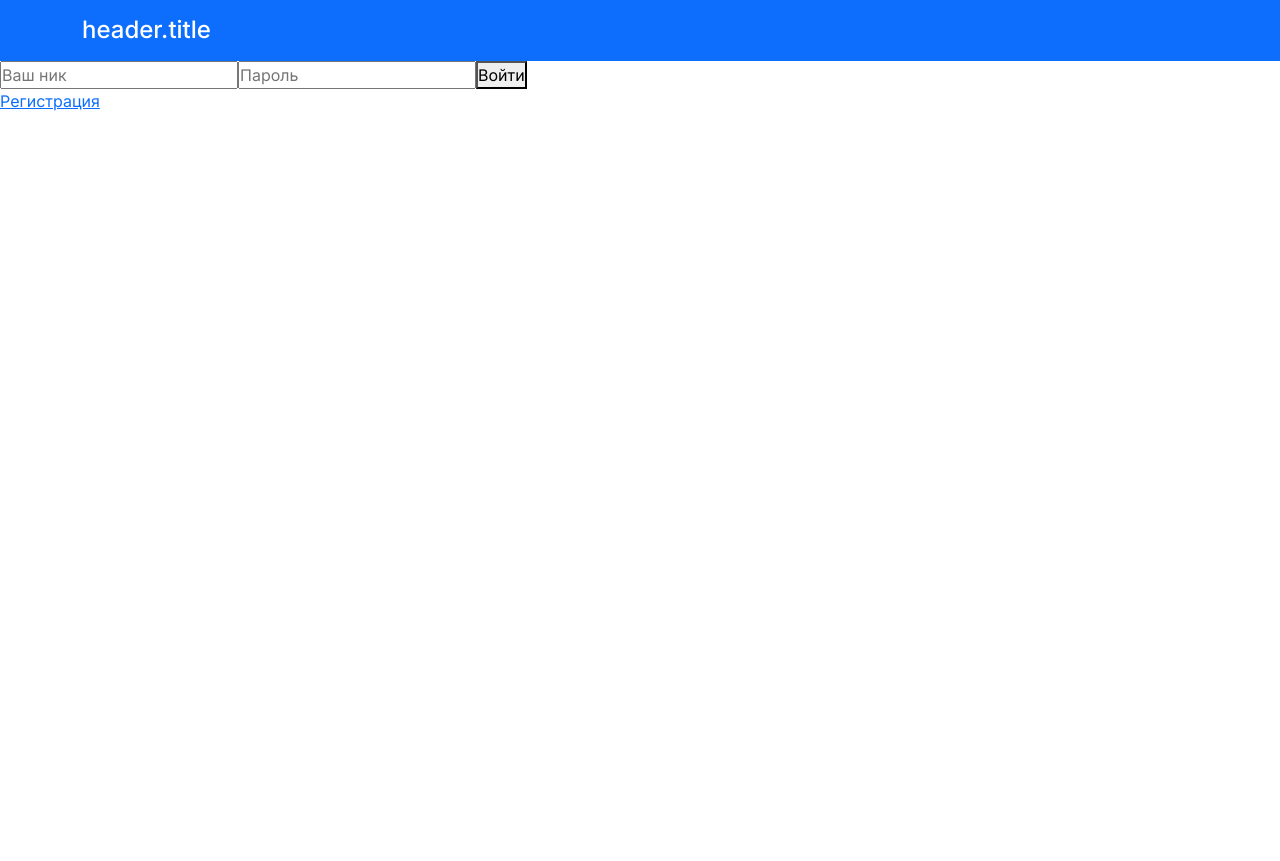
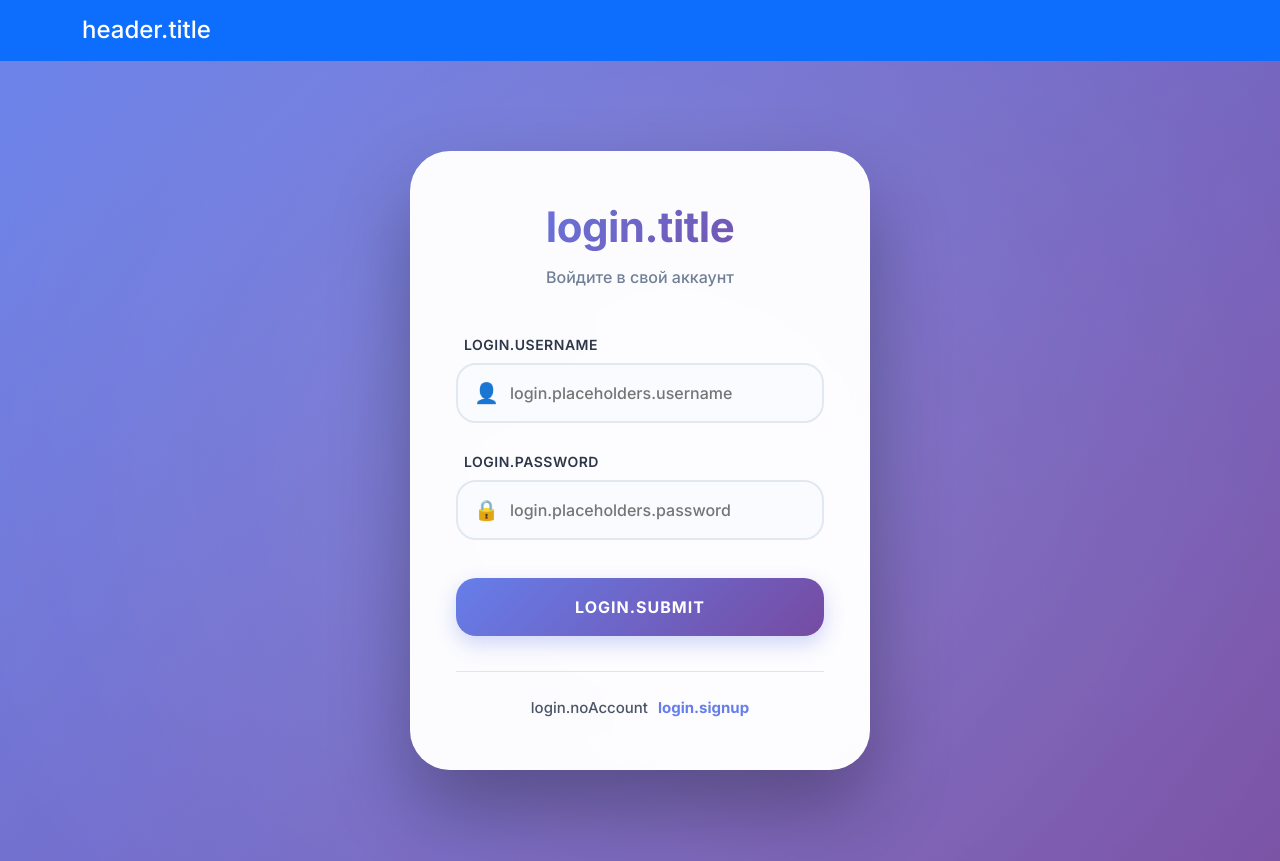
Before and after one commit to l1nky358/fullstack-javascript-project-12, a React (Vite) app in the folder frontend/: page /login in a window 1280 px wide. Before the commit the page ends 800 px from the top, so only its background shows below. Built offline with nearby package versions, Linux system fonts and the light colour scheme; no server answers.

Commit message:
Update Login.jsx

```diff
--- a/frontend/src/components/pages/Login.jsx
+++ b/frontend/src/components/pages/Login.jsx
@@ -1,48 +1,104 @@
 import { useState } from 'react';
 import { useNavigate, Link } from 'react-router-dom';
+import { useTranslation } from 'react-i18next';
 import { useLoginMutation } from '../../services/api';
 import { useAuth } from '../../hooks/useAuth';
 
 const Login = () => {
+  const { t } = useTranslation();
   const navigate = useNavigate();
   const { login } = useAuth();
-  const [loginMutation] = useLoginMutation();
+  const [loginMutation, { isLoading }] = useLoginMutation();
   const [username, setUsername] = useState('');
   const [password, setPassword] = useState('');
-  const [error, setError] = useState('');
+  const [authError, setAuthError] = useState('');
 
   const handleSubmit = async (e) => {
     e.preventDefault();
-    setError('');
+    setAuthError('');
+
+    if (isLoading) return;
 
     try {
       const response = await loginMutation({ username, password }).unwrap();
       login(response.token, username);
       navigate('/');
     } catch (err) {
-      setError('Неверные имя пользователя или пароль');
+      setAuthError(t('login.errors.invalidCredentials') || 'Неверные имя пользователя или пароль');
     }
   };
 
   return (
-    <div>
-      <form onSubmit={handleSubmit}>
+    <div className="auth-container">
+      <div className="auth-card">
+        <div className="auth-header">
+          <h2>{t('login.title') || 'Вход'}</h2>
+          <p>Войдите в свой аккаунт</p>
+        </div>
+
+        {authError && (
+          <div className="auth-error">
+            {authError}
+          </div>
+        )}
+
+        <form onSubmit={handleSubmit} className="auth-form">
+          <div className="form-group">
+            <label htmlFor="username">
+              {t('login.username') || 'Имя пользователя'}
+            </label>
+            <div className="input-wrapper">
+              <span className="input-icon">👤</span>
               <input
                 type="text"
+                id="username"
                 value={username}
                 onChange={(e) => setUsername(e.target.value)}
-          placeholder="Ваш ник"
+                placeholder={t('login.placeholders.username') || 'Ваш ник'}
+                className="form-input"
+                required
               />
+            </div>
+          </div>
+
+          <div className="form-group">
+            <label htmlFor="password">
+              {t('login.password') || 'Пароль'}
+            </label>
+            <div className="input-wrapper">
+              <span className="input-icon">🔒</span>
               <input
                 type="password"
+                id="password"
                 value={password}
                 onChange={(e) => setPassword(e.target.value)}
-          placeholder="Пароль"
+                placeholder={t('login.placeholders.password') || 'Пароль'}
+                className="form-input"
+                required
               />
-        {error && <div>{error}</div>}
-        <button type="submit">Войти</button>
+            </div>
+          </div>
+
+          <button
+            type="submit"
+            className="auth-button"
+            disabled={isLoading}
+          >
+            {isLoading ? (
+              <span className="button-loader"></span>
+            ) : (
+              t('login.submit') || 'Войти'
+            )}
+          </button>
         </form>
-      <Link to="/signup">Регистрация</Link>
+
+        <div className="auth-footer">
+          {t('login.noAccount') || 'Нет аккаунта?'}{' '}
+          <Link to="/signup" className="auth-link">
+            {t('login.signup') || 'Регистрация'}
+          </Link>
+        </div>
+      </div>
     </div>
   );
 };
```
Lines whose indentation alone changed are shown as unchanged.
